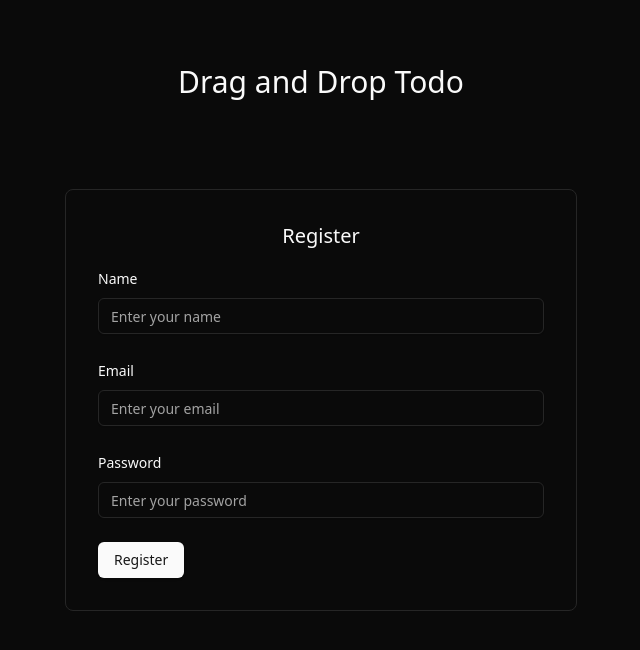
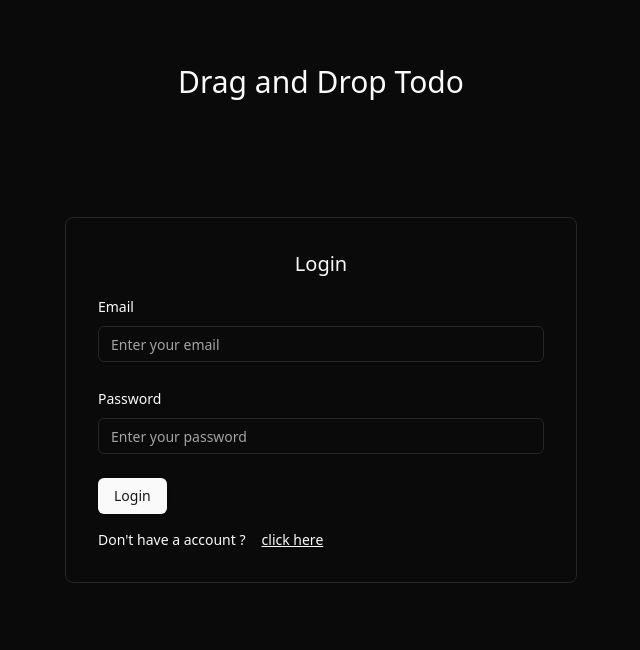
Before and after one commit to PramisGrg/todo-app-drag-and-drop, a React (Vite) app: page / in a window 1280 px wide. Shown: the top 650 px of the page, without its empty margins (319-959 px from the left). Built offline with nearby package versions, Linux system fonts and the light colour scheme; no server answers.

Commit message:
feat: optimistic update for drag and drop

```diff
--- a/src/App.tsx
+++ b/src/App.tsx
@@ -1,20 +1,29 @@
 import Register from "./pages/register";
 import { Toaster } from "sonner";
-import { BrowserRouter as Router, Routes, Route } from "react-router-dom";
+import { createBrowserRouter, RouterProvider } from "react-router-dom";
 import Login from "./pages/login";
 import Home from "./pages/home";
 
 function App() {
+  const router = createBrowserRouter([
+    {
+      path: "/",
+      element: <Login />,
+    },
+    {
+      path: "/register",
+      element: <Register />,
+    },
+    {
+      path: "/home",
+      element: <Home />,
+    },
+  ]);
+
   return (
     <>
       <Toaster />
-      <Router>
-        <Routes>
-          <Route path="/" element={<Register />} />
-          <Route path="/login" element={<Login />} />
-          <Route path="/home" element={<Home />} />
-        </Routes>
-      </Router>
+      <RouterProvider router={router} />
     </>
   );
 }
--- a/src/pages/login.tsx
+++ b/src/pages/login.tsx
@@ -12,7 +12,7 @@ import {
 import { Input } from "@/components/ui/input";
 import { Button } from "@/components/ui/button";
 import { toast } from "sonner";
-import { useNavigate } from "react-router-dom";
+import { Link, useNavigate } from "react-router-dom";
 import { AxiosError } from "axios";
 import Cookies from "js-cookie";
 import { useLoginQuery } from "@/queries/auth-query";
@@ -33,7 +33,11 @@ const Login = () => {
       onSuccess: (data) => {
         console.log(data, "This is login data");
         toast.success(data.message);
-        Cookies.set("token", data.data.token);
+        Cookies.set("token", data.data.token, {
+          path: "/",
+          sameSite: "None",
+          secure: true,
+        });
         navigate("/home");
       },
       onError: (error) => {
@@ -57,7 +61,7 @@ const Login = () => {
         Drag and Drop Todo
       </h1>
       <div className="flex h-screen items-center justify-center">
-        <div className="border p-8 rounded-lg md:w-[32rem] w-[90vw]">
+        <div className="border p-8 rounded-lg md:w-[32rem] space-y-4 w-[90vw]">
           <h1 className="text-center text-xl">Login</h1>
           <FormProvider {...form}>
             <form onSubmit={form.handleSubmit(onSubmit)} className="space-y-6">
@@ -95,6 +99,12 @@ const Login = () => {
 
               <Button type="submit">Login</Button>
             </form>
+            <div className="text-sm flex space-x-4">
+              <h1>Don't have a account ?</h1>
+              <Link to="/register" className="flex-end underline">
+                click here
+              </Link>
+            </div>
           </FormProvider>
         </div>
       </div>
--- a/src/pages/register.tsx
+++ b/src/pages/register.tsx
@@ -12,7 +12,7 @@ import {
 import { Input } from "@/components/ui/input";
 import { Button } from "@/components/ui/button";
 import { toast } from "sonner";
-import { useNavigate } from "react-router-dom";
+import { Link, useNavigate } from "react-router-dom";
 import { AxiosError } from "axios";
 import { useRegisterQuery } from "@/queries/auth-query";
 
@@ -105,6 +105,12 @@ const Register = () => {
 
               <Button type="submit">Register</Button>
             </form>
+            <div className="flex text-sm space-x-4">
+              <h1>Already have an account ?</h1>
+              <Link className="underline" to={"/"}>
+                click here
+              </Link>
+            </div>
           </FormProvider>
         </div>
       </div>
--- a/src/queries/todo-query.ts
+++ b/src/queries/todo-query.ts
@@ -1,22 +1,14 @@
+import { useMutation, useQuery, useQueryClient } from "@tanstack/react-query";
 import { axiosAuthInstance } from "@/services/axios";
-import { UpdateTodoParams } from "@/types/type";
-import { useMutation, useQuery } from "@tanstack/react-query";
-import { useQueryClient } from "@tanstack/react-query";
 
-export const useCreateTodoQuery = () => {
-  const queryClient = useQueryClient();
-  return useMutation({
-    mutationFn: async (addTodo: string) => {
-      const response = await axiosAuthInstance.post("/todo/create", {
-        addTodo,
-      });
-      return response.data;
-    },
-    onSuccess: () => {
-      queryClient.invalidateQueries({ queryKey: ["todos"] });
-    },
-  });
-};
+interface Todo {
+  id: string;
+  status: string;
+}
+
+interface TodoData {
+  data: Todo[];
+}
 
 export const useGetTodoQuery = () => {
   return useQuery({
@@ -28,22 +20,52 @@ export const useGetTodoQuery = () => {
   });
 };
 
-export const useUpdateTodoQuery = () => {
+export const useCreateTodoQuery = () => {
   const queryClient = useQueryClient();
+
   return useMutation({
-    mutationFn: async (params: UpdateTodoParams) => {
-      console.log(params);
-      const response = await axiosAuthInstance.patch(
-        `/todo/update/${params.id}`,
-        {
-          status: params.status,
-        }
-      );
+    mutationFn: async (todo: string) => {
+      const response = await axiosAuthInstance.post("/todo/create", {
+        addTodo: todo,
+      });
       return response.data;
     },
     onSuccess: () => {
       queryClient.invalidateQueries({ queryKey: ["todos"] });
-      console.log("success");
     },
   });
 };
+
+export const useUpdateTodoQuery = () => {
+  const queryClient = useQueryClient();
+
+  return useMutation({
+    mutationFn: async (params: Todo) => {
+      const response = await axiosAuthInstance.patch(
+        `/todo/update/${params.id}`,
+        { status: params.status }
+      );
+      return response.data;
+    },
+    onMutate: async (newTodo) => {
+      await queryClient.cancelQueries({ queryKey: ["todos"] });
+
+      const previousTodos = queryClient.getQueryData(["todos"]);
+
+      queryClient.setQueryData(["todos"], (old: TodoData) => ({
+        ...old,
+        data: old.data.map((todo: Todo) =>
+          todo.id === newTodo.id ? { ...todo, status: newTodo.status } : todo
+        ),
+      }));
+
+      return { previousTodos };
+    },
+    onError: (_, __, context) => {
+      queryClient.setQueryData(["todos"], context?.previousTodos);
+    },
+    onSettled: () => {
+      queryClient.invalidateQueries({ queryKey: ["todos"] });
+    },
+  });
+};
```
Also changed, not shown: src/components/todo-container.tsx (+3 -25 lines), src/types/type.ts (+8 -0 lines).
